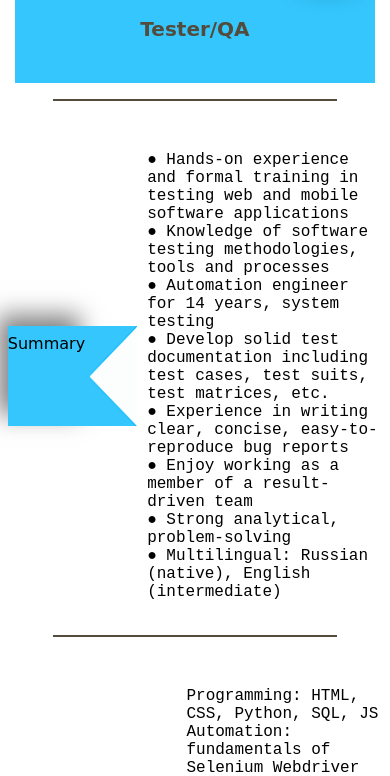
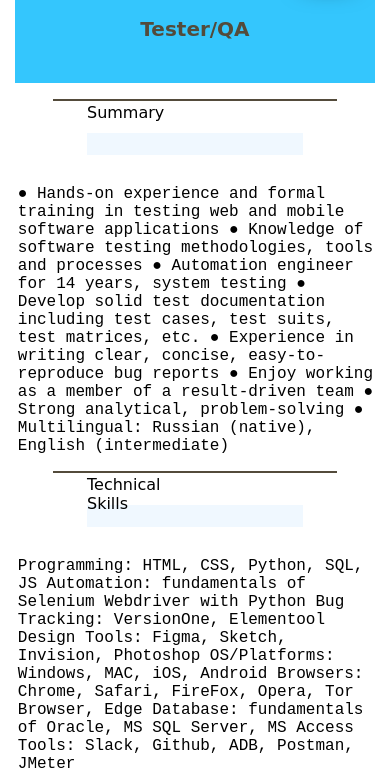
Before and after one commit to VadimDud/resum, a plain HTML site: page index.html in a window 390 px wide. Shown: the part 67-843 px from the top of the page. Drawn offline with Linux system fonts and the light colour scheme; a script that the page names is missing.

Commit message:
format text

```diff
--- a/css/style.css
+++ b/css/style.css
@@ -24,6 +24,7 @@
     border: 0px solid #999;
     box-shadow: -10px -11px 23px rgba(0, 0, 0, 0.5)
 }
+
 
   .whole {
 	max-width: 800px;
@@ -131,7 +132,6 @@
 	margin: 0 auto;
 	background-color: #34C6FD;
 	font-family: cursive;
-  background-color: #34C6FD;
   box-shadow: -10px -11px 23px rgba(0, 0, 0, 0.5);
   }
 
@@ -159,3 +159,40 @@
   .paragraph {
 	text-align: center;
   }
+
+  /* styles for tablets */
+@media (max-width: 200px) {
+  .whole {
+    width: 200px;
+
+  }
+}
+@media (max-width: 420px) {
+  .about, .Technical_skills, .experience, .other, .othexp {
+    display: block;
+    justify-content: space-between;
+    align-items: center;
+    white-space: inherit;
+    font-family: 'Courier New', Courier, monospace;
+    text-align: left;
+}
+
+  }
+  @media (max-width: 420px)
+     {
+      .main-image {
+        margin: 0 auto;
+        font-family: cursive;
+        max-width: 216px;
+        height: 22px;
+        margin: 30px auto;
+        background-color: aliceblue;
+        font-family: cursive;
+        box-shadow: -19px -6px 13px rgba(-13, 27, 22, -0.5);
+        }
+
+      img {
+        display: none;
+      }
+
+}
```
Also changed, not shown: index.html (+1 -1 lines).
